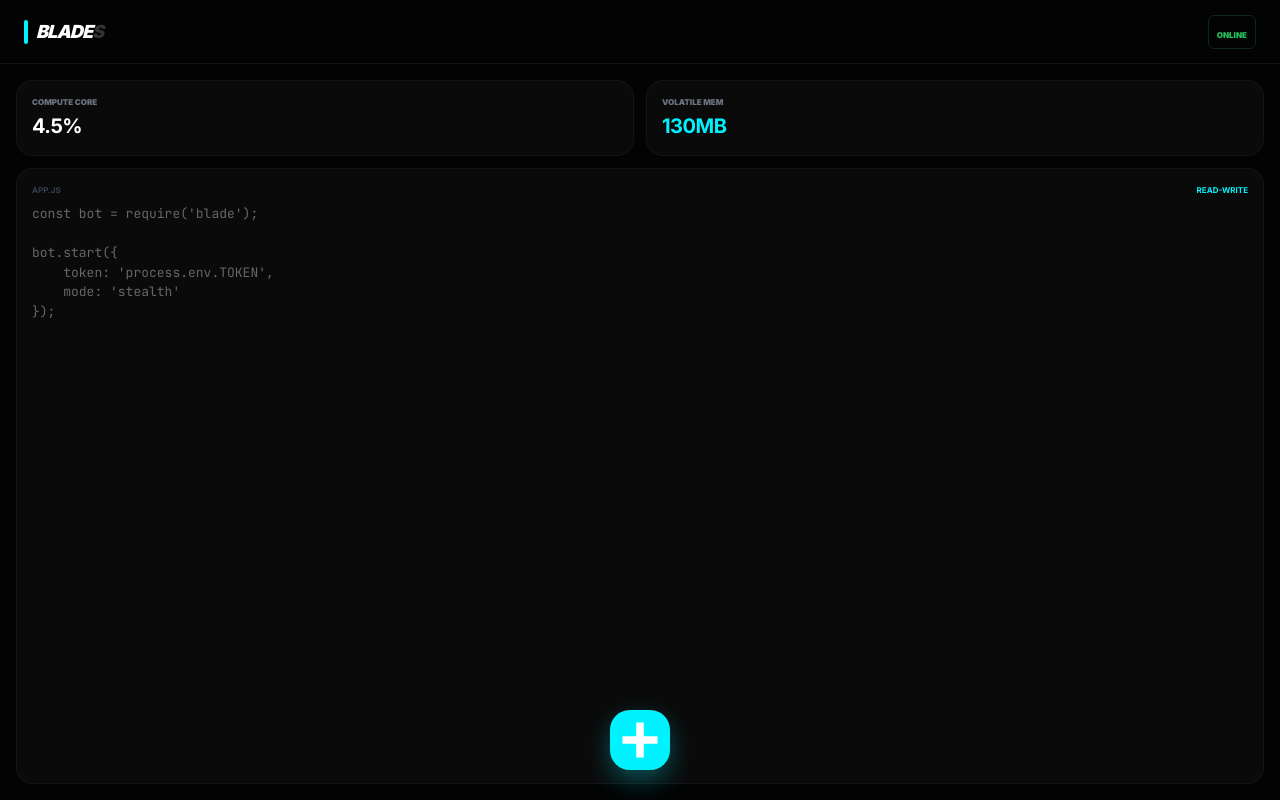
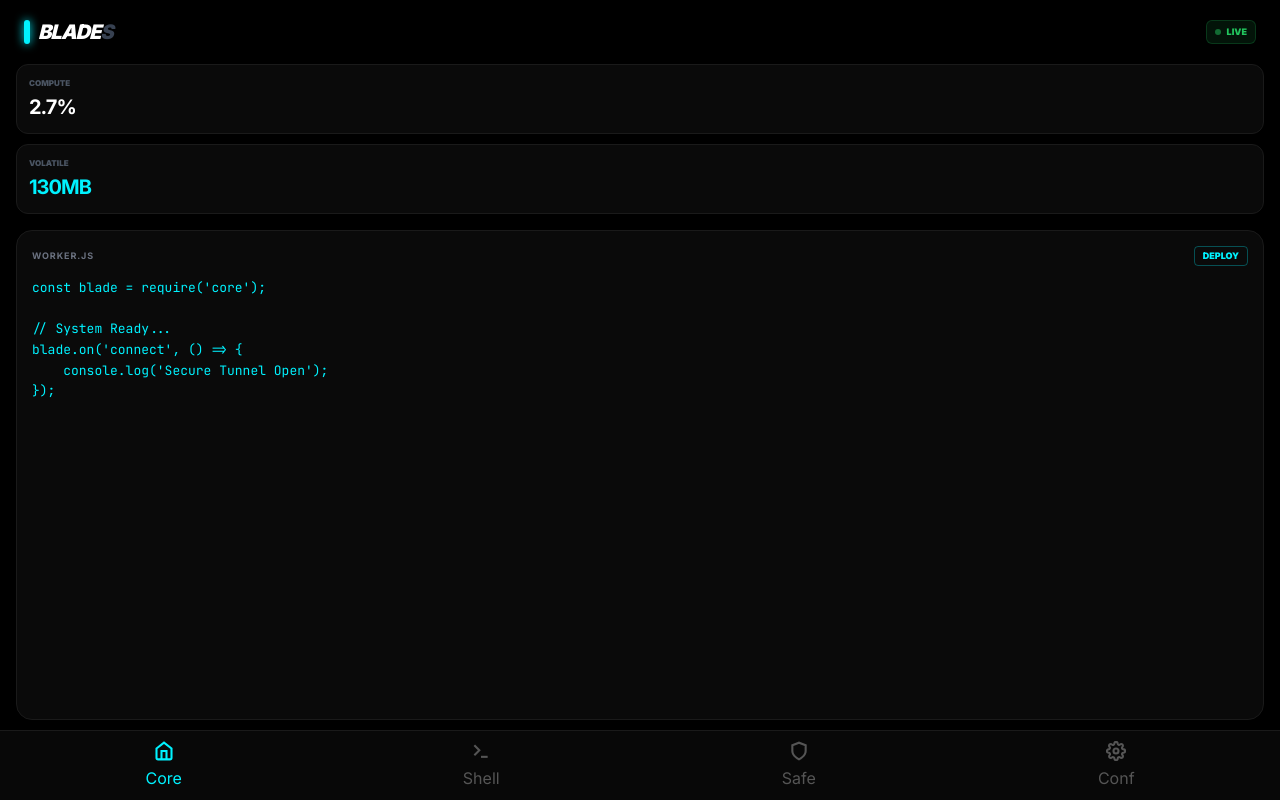
Before and after one commit to Botmduser/user-sites, a plain HTML site: page index.html in a window 1280 px wide. Drawn offline with nearby package versions, Linux system fonts and the light colour scheme.

Commit message:
Update index.html

```diff
--- a/index.html
+++ b/index.html
@@ -3,12 +3,12 @@
 <head>
     <meta charset="UTF-8">
     <meta name="viewport" content="width=device-width, initial-scale=1.0, viewport-fit=cover">
-    <title>BLADE STEALTH | Fixed</title>
+    <title>BLADE PRO | Mobile UI</title>
     <script src="https://cdn.tailwindcss.com"></script>
     <style>
         @import url('https://fonts.googleapis.com/css2?family=Inter:wght@400;700;900&family=JetBrains+Mono&display=swap');
 
-        :root { --neon: #00f2ff; --bg: #030303; --card: #0a0a0a; --border: #141414; }
+        :root { --neon: #00f2ff; --bg: #000000; --card: #0a0a0a; --border: #1a1a1a; }
         * { -webkit-tap-highlight-color: transparent; box-sizing: border-box; outline: none; }
 
         body {
@@ -16,241 +16,228 @@
             background: var(--bg);
             color: #ffffff;
             height: 100vh;
+            display: flex;
+            flex-direction: column;
+            margin: 0;
             overflow: hidden;
-            margin: 0;
+        }
+
+        /* Stats Section */
+        .stats-grid {
+            display: grid;
+            grid-template-cols: 1fr 1fr;
+            gap: 10px;
+            padding: 0 16px 16px 16px;
+        }
+
+        .stat-card {
+            background: var(--card);
+            border: 1px solid var(--border);
+            padding: 12px;
+            border-radius: 12px;
+        }
+
+        /* Main View */
+        .view-container {
+            flex: 1;
+            padding: 0 16px;
+            overflow: hidden;
             display: flex;
             flex-direction: column;
         }
 
-        /* Views Logic */
-        .view-container { flex: 1; position: relative; overflow: hidden; }
-        .view {
-            position: absolute;
-            inset: 0;
-            display: none;
+        .editor-card {
+            flex: 1;
+            background: var(--card);
+            border: 1px solid var(--border);
+            border-radius: 16px;
+            padding: 15px;
+            display: flex;
             flex-direction: column;
-            padding: 16px;
-            animation: view-in 0.4s cubic-bezier(0.2, 0.8, 0.2, 1);
-        }
-        .view.active { display: flex; }
-        @keyframes view-in { from { opacity: 0; transform: scale(0.98); } to { opacity: 1; transform: scale(1); } }
-
-        .card { background: var(--card); border: 1px solid var(--border); border-radius: 16px; padding: 15px; }
-
-        /* Floating Command Trigger */
-        .fab-container {
-            position: fixed;
-            bottom: 30px;
-            left: 50%;
-            transform: translateX(-50%);
-            z-index: 1000;
+            margin-bottom: 80px; /* Space for bottom nav */
         }
 
-        .fab-trigger {
-            width: 60px;
-            height: 60px;
-            background: var(--neon);
-            border-radius: 20px;
+        #editor {
+            font-family: 'JetBrains Mono', monospace;
+            background: transparent;
+            color: #00f2ff;
+            border: none;
+            resize: none;
+            width: 100%;
+            height: 100%;
+            font-size: 13px;
+            line-height: 1.6;
+        }
+
+        /* Bottom Fixed Menu */
+        .bottom-nav {
+            position: fixed;
+            bottom: 0;
+            left: 0;
+            width: 100%;
+            background: rgba(10, 10, 10, 0.8);
+            backdrop-filter: blur(20px);
+            border-top: 1px solid var(--border);
+            display: grid;
+            grid-template-columns: repeat(4, 1fr);
+            padding: 10px 5px calc(10px + env(safe-area-inset-bottom)) 5px;
+            z-index: 100;
+        }
+
+        .nav-item {
             display: flex;
+            flex-direction: column;
             align-items: center;
             justify-content: center;
-            box-shadow: 0 10px 25px rgba(0, 242, 255, 0.3);
-            transition: 0.4s cubic-bezier(0.175, 0.885, 0.32, 1.275);
+            gap: 5px;
+            color: #555;
+            transition: 0.2s;
         }
-        .fab-trigger.open { transform: rotate(135deg); background: #ffffff; }
 
-        /* Menu Overlay */
-        .menu-overlay {
+        .nav-item.active { color: var(--neon); }
+        .nav-item svg { width: 20px; height: 20px; stroke-width: 2.5; }
+        .nav-item span { font-[900] text-[9px] uppercase tracking-tighter; }
+
+        /* Other Views (Hidden by default) */
+        .sub-view {
             position: fixed;
             inset: 0;
-            background: rgba(0,0,0,0.9);
-            backdrop-filter: blur(15px);
-            z-index: 900;
+            background: var(--bg);
+            z-index: 50;
+            padding: 20px;
+            padding-top: 80px;
             display: none;
-            flex-direction: column;
-            justify-content: center;
-            align-items: center;
-            gap: 12px;
         }
-        .menu-overlay.active { display: flex; }
-
-        .menu-item {
-            width: 85%;
-            max-width: 280px;
-            padding: 18px;
-            background: rgba(255,255,255,0.03);
-            border: 1px solid rgba(255,255,255,0.05);
-            border-radius: 15px;
-            display: flex;
-            align-items: center;
-            gap: 12px;
-        }
-        .menu-item svg { width: 18px; height: 18px; fill: none; stroke: currentColor; stroke-width: 2.5; }
-        .menu-item span { font-weight: 800; font-size: 11px; text-transform: uppercase; letter-spacing: 1px; }
-
-        header { border-bottom: 1px solid var(--border); shrink-0; }
-        #editor { font-family: 'JetBrains Mono', monospace; background: transparent; color: #666; border: none; resize: none; width: 100%; height: 100%; font-size: 13px; }
+        .sub-view.active { display: block; }
     </style>
 </head>
-<body class="pt-[env(safe-area-inset-top)]">
+<body>
 
-    <header class="w-full h-16 flex items-center justify-between px-6 z-50">
+    <!-- Header -->
+    <header class="h-16 flex items-center justify-between px-6 shrink-0">
         <div class="flex items-center gap-2">
-            <div class="w-1 h-6 bg-[#00f2ff] rounded-full"></div>
-            <span class="font-black text-lg tracking-tighter uppercase italic">Blade<span class="text-[#333]">S</span></span>
+            <div class="w-1.5 h-6 bg-[#00f2ff] rounded-full shadow-[0_0_10px_#00f2ff]"></div>
+            <span class="font-black text-xl tracking-tighter uppercase italic">Blade<span class="text-gray-700">S</span></span>
         </div>
-        <div class="px-2 py-1 border border-green-500/20 rounded-md">
-            <span class="text-[8px] font-black text-green-500 uppercase">Online</span>
+        <div class="flex items-center gap-1.5 bg-green-500/10 px-2 py-1 rounded-md border border-green-500/20">
+            <div class="w-1.5 h-1.5 bg-green-500 rounded-full animate-pulse"></div>
+            <span class="text-[9px] font-black text-green-500 uppercase">Live</span>
         </div>
     </header>
 
-    <div class="view-container">
-
-        <!-- DASHBOARD VIEW -->
-        <div id="view-home" class="view active">
-            <!-- Memory & CPU - Top Row -->
-            <div class="grid grid-cols-2 gap-3 mb-3">
-                <div class="card">
-                    <p class="text-[8px] font-black text-gray-500 uppercase mb-1">Compute Core</p>
-                    <p id="cpu-val" class="text-xl font-bold tracking-tight">--%</p>
+    <!-- Stats Row -->
+    <div class="stats-grid">
+        <div class="stat-card">
+            <p class="text-[8px] font-black text-gray-600 uppercase mb-1">Compute</p>
+            <p id="cpu" class="text-xl font-bold tracking-tighter text-white">4.2%</p>
         </div>
-                <div class="card">
-                    <p class="text-[8px] font-black text-gray-500 uppercase mb-1">Volatile Mem</p>
-                    <p id="ram-val" class="text-xl font-bold tracking-tight text-[#00f2ff]">--MB</p>
+        <div class="stat-card">
+            <p class="text-[8px] font-black text-gray-600 uppercase mb-1">Volatile</p>
+            <p id="ram" class="text-xl font-bold tracking-tighter text-[#00f2ff]">124MB</p>
         </div>
     </div>
 
-            <!-- Code Editor - Filling the Rest -->
-            <div class="card flex-1 flex flex-col overflow-hidden">
-                <div class="flex justify-between mb-2">
-                    <span class="text-[8px] font-bold text-gray-700">APP.JS</span>
-                    <span class="text-[8px] font-bold text-[#00f2ff]">READ-WRITE</span>
+    <!-- Main View (Editor) -->
+    <div class="view-container">
+        <div class="editor-card" id="main-ui">
+            <div class="flex justify-between items-center mb-3">
+                <span class="text-[9px] font-bold text-gray-500 tracking-widest uppercase">worker.js</span>
+                <button onclick="deployEffect()" class="text-[9px] font-black text-[#00f2ff] border border-[#00f2ff]/30 px-2 py-0.5 rounded">DEPLOY</button>
             </div>
-                <textarea id="editor" spellcheck="false">const bot = require('blade');
+            <textarea id="editor" spellcheck="false">const blade = require('core');
 
-bot.start({
-    token: 'process.env.TOKEN',
-    mode: 'stealth'
+// System Ready...
+blade.on('connect', () => {
+    console.log('Secure Tunnel Open');
 });</textarea>
         </div>
     </div>
 
-        <!-- TERMINAL VIEW -->
-        <div id="view-shell" class="view">
-            <div class="card flex-1 bg-black flex flex-col">
-                <div id="term-out" class="flex-1 p-2 font-mono text-[10px] overflow-y-auto text-gray-500">
-                    <p class="text-[#00f2ff]">BladeStealth Terminal Active...</p>
+    <!-- Sub Views -->
+    <div id="view-shell" class="sub-view">
+        <h2 class="text-2xl font-black mb-4">TERMINAL</h2>
+        <div class="bg-black border border-white/5 rounded-xl p-4 font-mono text-xs text-gray-500 h-64 overflow-y-auto">
+            <p class="text-[#00f2ff]">> Connection Established</p>
+            <p>> Root access granted...</p>
         </div>
-                <div class="p-3 border-t border-white/5 flex gap-2">
-                    <span class="text-[#00f2ff] font-bold">❯</span>
-                    <input type="text" id="shell-in" class="bg-transparent flex-1 text-xs outline-none" placeholder="Enter Command">
+    </div>
+
+    <div id="view-security" class="sub-view">
+        <h2 class="text-2xl font-black mb-4">SECURITY</h2>
+        <div class="stat-card mb-4 flex justify-between items-center">
+            <span class="text-xs font-bold">WAF Firewall</span>
+            <span class="text-green-500 font-black text-xs uppercase">Protected</span>
+        </div>
+        <div class="stat-card flex justify-between items-center">
+            <span class="text-xs font-bold">SSL Certificate</span>
+            <span class="text-[#00f2ff] font-black text-xs uppercase">Valid</span>
+        </div>
+    </div>
+
+    <div id="view-config" class="sub-view">
+        <h2 class="text-2xl font-black mb-4">SETTINGS</h2>
+        <div class="space-y-4">
+            <div class="stat-card">
+                <p class="text-[9px] font-black text-gray-600 uppercase mb-2">API Secret</p>
+                <input type="password" class="bg-black w-full text-sm p-2 outline-none border-b border-white/10" value="••••••••••••">
             </div>
         </div>
     </div>
 
-        <!-- SECURITY VIEW -->
-        <div id="view-security" class="view">
-            <div class="card text-center py-10">
-                <div class="w-16 h-16 bg-blue-500/10 rounded-3xl mx-auto flex items-center justify-center text-blue-500 mb-4">
-                    <svg viewBox="0 0 24 24" class="w-8 h-8" fill="none" stroke="currentColor" stroke-width="2"><path d="M12 22s8-4 8-10V5l-8-3-8 3v7c0 6 8 10 8 10z"/></svg>
+    <!-- FIXED BOTTOM MENU (එළියට ගත්ත බටන් ටික) -->
+    <nav class="bottom-nav">
+        <div onclick="showTab('main', this)" class="nav-item active">
+            <svg viewBox="0 0 24 24" fill="none" stroke="currentColor"><path d="M3 9l9-7 9 7v11a2 2 0 0 1-2 2H5a2 2 0 0 1-2-2z"/><polyline points="9 22 9 12 15 12 15 22"/></svg>
+            <span>Core</span>
         </div>
-                <h2 class="text-lg font-black uppercase mb-2">Shield Active</h2>
-                <p class="text-[10px] text-gray-500 mb-6">DDoS Protection & SSL Tunneling Enabled.</p>
-                <div class="space-y-3">
-                    <div class="p-4 bg-white/5 rounded-xl border border-white/5 text-left flex justify-between items-center">
-                        <span class="text-xs">Firewall Status</span>
-                        <span class="text-green-500 text-[10px] font-bold">ON</span>
+        <div onclick="showTab('shell', this)" class="nav-item">
+            <svg viewBox="0 0 24 24" fill="none" stroke="currentColor"><polyline points="4 17 10 11 4 5"/><line x1="12" y1="19" x2="20" y2="19"/></svg>
+            <span>Shell</span>
         </div>
+        <div onclick="showTab('security', this)" class="nav-item">
+            <svg viewBox="0 0 24 24" fill="none" stroke="currentColor"><path d="M12 22s8-4 8-10V5l-8-3-8 3v7c0 6 8 10 8 10z"/></svg>
+            <span>Safe</span>
         </div>
+        <div onclick="showTab('config', this)" class="nav-item">
+            <svg viewBox="0 0 24 24" fill="none" stroke="currentColor"><circle cx="12" cy="12" r="3"/><path d="M19.4 15a1.65 1.65 0 0 0 .33 1.82l.06.06a2 2 0 0 1 0 2.83 2 2 0 0 1-2.83 0l-.06-.06a1.65 1.65 0 0 0-1.82-.33 1.65 1.65 0 0 0-1 1.51V21a2 2 0 0 1-2 2 2 2 0 0 1-2-2v-.09A1.65 1.65 0 0 0 9 19.4a1.65 1.65 0 0 0-1.82.33l-.06.06a2 2 0 0 1-2.83 0 2 2 0 0 1 0-2.83l.06-.06a1.65 1.65 0 0 0 .33-1.82 1.65 1.65 0 0 0-1.51-1H3a2 2 0 0 1-2-2 2 2 0 0 1 2-2h.09A1.65 1.65 0 0 0 4.6 9a1.65 1.65 0 0 0-.33-1.82l-.06-.06a2 2 0 0 1 0-2.83 2 2 0 0 1 2.83 0l.06.06a1.65 1.65 0 0 0 1.82.33H9a1.65 1.65 0 0 0 1-1.51V3a2 2 0 0 1 2-2 2 2 0 0 1 2 2v.09a1.65 1.65 0 0 0 1 1.51 1.65 1.65 0 0 0 1.82-.33l.06-.06a2 2 0 0 1 2.83 0 2 2 0 0 1 0 2.83l-.06.06a1.65 1.65 0 0 0-.33 1.82V9a1.65 1.65 0 0 0 1.51 1H21a2 2 0 0 1 2 2 2 2 0 0 1-2 2h-.09a1.65 1.65 0 0 0-1.51 1z"/></svg>
+            <span>Conf</span>
         </div>
-        </div>
-
-        <!-- CONFIG VIEW -->
-        <div id="view-config" class="view">
-            <div class="card space-y-4">
-                <h2 class="text-xl font-black italic">SETTINGS</h2>
-                <div class="space-y-2">
-                    <label class="text-[9px] font-black text-gray-600 uppercase">Secret Key</label>
-                    <input type="password" id="apiKey" class="w-full bg-black border border-white/10 p-4 rounded-xl text-xs" placeholder="Blade-xxxx-xxxx">
-                </div>
-                <button onclick="switchView('home')" class="w-full py-4 bg-white text-black font-black text-[10px] uppercase rounded-xl">Save Config</button>
-            </div>
-        </div>
-
-    </div>
-
-    <!-- FAB TRIGGER -->
-    <div class="fab-container">
-        <div class="fab-trigger" id="fabTrigger" onclick="toggleMenu()">
-            <svg viewBox="0 0 24 24" fill="none" stroke="currentColor" stroke-width="3"><line x1="12" y1="5" x2="12" y2="19"/><line x1="5" y1="12" x2="19" y2="12"/></svg>
-        </div>
-    </div>
-
-    <!-- MENU OVERLAY (All Buttons Restored) -->
-    <div class="menu-overlay" id="menuOverlay">
-        <div onclick="switchView('home')" class="menu-item">
-            <svg viewBox="0 0 24 24"><path d="M3 9l9-7 9 7v11a2 2 0 0 1-2 2H5a2 2 0 0 1-2-2z"/></svg>
-            <span>Dashboard</span>
-        </div>
-        <div onclick="switchView('shell')" class="menu-item">
-            <svg viewBox="0 0 24 24"><polyline points="4 17 10 11 4 5"/><line x1="12" y1="19" x2="20" y2="19"/></svg>
-            <span>Terminal</span>
-        </div>
-        <div onclick="switchView('security')" class="menu-item">
-            <svg viewBox="0 0 24 24"><path d="M12 22s8-4 8-10V5l-8-3-8 3v7c0 6 8 10 8 10z"/></svg>
-            <span>Security</span>
-        </div>
-        <div onclick="switchView('config')" class="menu-item">
-            <svg viewBox="0 0 24 24"><circle cx="12" cy="12" r="3"/><path d="M19.4 15a1.65 1.65 0 0 0 .33 1.82l.06.06a2 2 0 0 1 0 2.83 2 2 0 0 1-2.83 0l-.06-.06a1.65 1.65 0 0 0-1.82-.33 1.65 1.65 0 0 0-1 1.51V21a2 2 0 0 1-2 2 2 2 0 0 1-2-2v-.09A1.65 1.65 0 0 0 9 19.4a1.65 1.65 0 0 0-1.82.33l-.06.06a2 2 0 0 1-2.83 0 2 2 0 0 1 0-2.83l.06-.06a1.65 1.65 0 0 0 .33-1.82 1.65 1.65 0 0 0-1.51-1H3a2 2 0 0 1-2-2 2 2 0 0 1 2-2h.09A1.65 1.65 0 0 0 4.6 9a1.65 1.65 0 0 0-.33-1.82l-.06-.06a2 2 0 0 1 0-2.83 2 2 0 0 1 2.83 0l.06.06a1.65 1.65 0 0 0 1.82.33H9a1.65 1.65 0 0 0 1-1.51V3a2 2 0 0 1 2-2 2 2 0 0 1 2 2v.09a1.65 1.65 0 0 0 1 1.51 1.65 1.65 0 0 0 1.82-.33l.06-.06a2 2 0 0 1-2.83 0 2 2 0 0 1 0 2.83l-.06.06a1.65 1.65 0 0 0-.33 1.82V9a1.65 1.65 0 0 0 1.51 1H21a2 2 0 0 1 2 2 2 2 0 0 1-2 2h-.09a1.65 1.65 0 0 0-1.51 1z"/></svg>
-            <span>Settings</span>
-        </div>
-        <div onclick="startDeploy()" class="menu-item bg-[#00f2ff] text-black border-none mt-4">
-            <svg viewBox="0 0 24 24" stroke="#000"><path d="M22 2L11 13"/><polygon points="22 2 15 22 11 13 2 9 22 2"/></svg>
-            <span style="font-weight: 900;">Deploy</span>
-        </div>
-    </div>
+    </nav>
 
     <script>
-        function toggleMenu() {
-            document.getElementById('fabTrigger').classList.toggle('open');
-            document.getElementById('menuOverlay').classList.toggle('active');
+        // Switch Between Views
+        function showTab(id, el) {
+            // Remove active from all
+            document.querySelectorAll('.sub-view').forEach(v => v.classList.remove('active'));
+            document.querySelectorAll('.nav-item').forEach(n => n.classList.remove('active'));
+
+            // Set new active
+            el.classList.add('active');
+            if(id !== 'main') {
+                document.getElementById('view-' + id).classList.add('active');
+            }
         }
 
-        function switchView(id) {
-            document.querySelectorAll('.view').forEach(v => v.classList.remove('active'));
-            document.getElementById('view-' + id).classList.add('active');
-            if(document.getElementById('menuOverlay').classList.contains('active')) toggleMenu();
-        }
-
+        // Stats Simulation
         setInterval(() => {
-            document.getElementById('cpu-val').innerText = (Math.random() * 3 + 2).toFixed(1) + "%";
-            document.getElementById('ram-val').innerText = (Math.floor(Math.random() * 5) + 126) + "MB";
+            document.getElementById('cpu').innerText = (Math.random() * 2 + 1).toFixed(1) + "%";
+            document.getElementById('ram').innerText = (Math.floor(Math.random() * 10) + 122) + "MB";
         }, 2000);
 
-        function startDeploy() {
-            const key = document.getElementById('apiKey').value;
-            if(!key) { alert("ERROR: KEY REQUIRED"); switchView('config'); return; }
-            toggleMenu();
-            const fab = document.getElementById('fabTrigger');
-            fab.innerHTML = '<div class="w-6 h-6 border-2 border-black border-t-transparent rounded-full animate-spin"></div>';
+        // Simple Deploy Effect
+        function deployEffect() {
+            const btn = event.target;
+            btn.innerText = "PUSHING...";
+            btn.style.color = "#fff";
             setTimeout(() => {
-                fab.style.background = "#22c55e";
-                fab.innerHTML = '<svg viewBox="0 0 24 24" stroke="#000" style="width:24px; height:24px;"><polyline points="20 6 9 17 4 12"/></svg>';
+                btn.innerText = "SUCCESS";
+                btn.style.color = "#22c55e";
                 setTimeout(() => {
-                    fab.style.background = "";
-                    fab.innerHTML = '<svg viewBox="0 0 24 24" fill="none" stroke="currentColor" stroke-width="3"><line x1="12" y1="5" x2="12" y2="19"/><line x1="5" y1="12" x2="19" y2="12"/></svg>';
+                    btn.innerText = "DEPLOY";
+                    btn.style.color = "#00f2ff";
                 }, 2000);
-            }, 3000);
+            }, 1500);
         }
-
-        document.getElementById('shell-in').onkeydown = function(e) {
-            if(e.key === 'Enter') {
-                const out = document.getElementById('term-out');
-                out.innerHTML += `<p><span class="text-[#00f2ff]">❯</span> ${this.value}</p>`;
-                this.value = '';
-                out.scrollTop = out.scrollHeight;
-            }
-        };
     </script>
 </body>
 </html>
```
Lines whose indentation alone changed are shown as unchanged.
